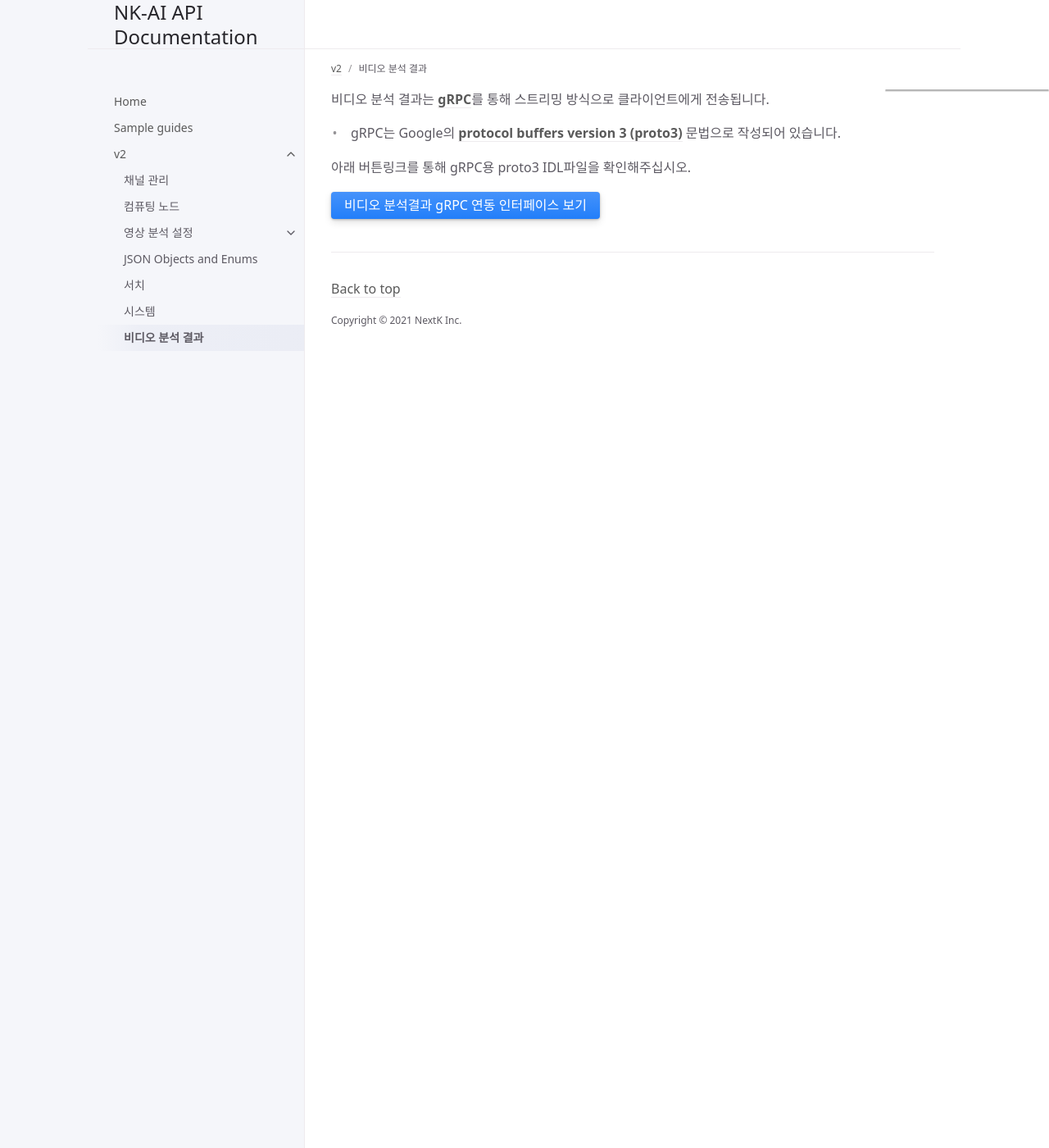
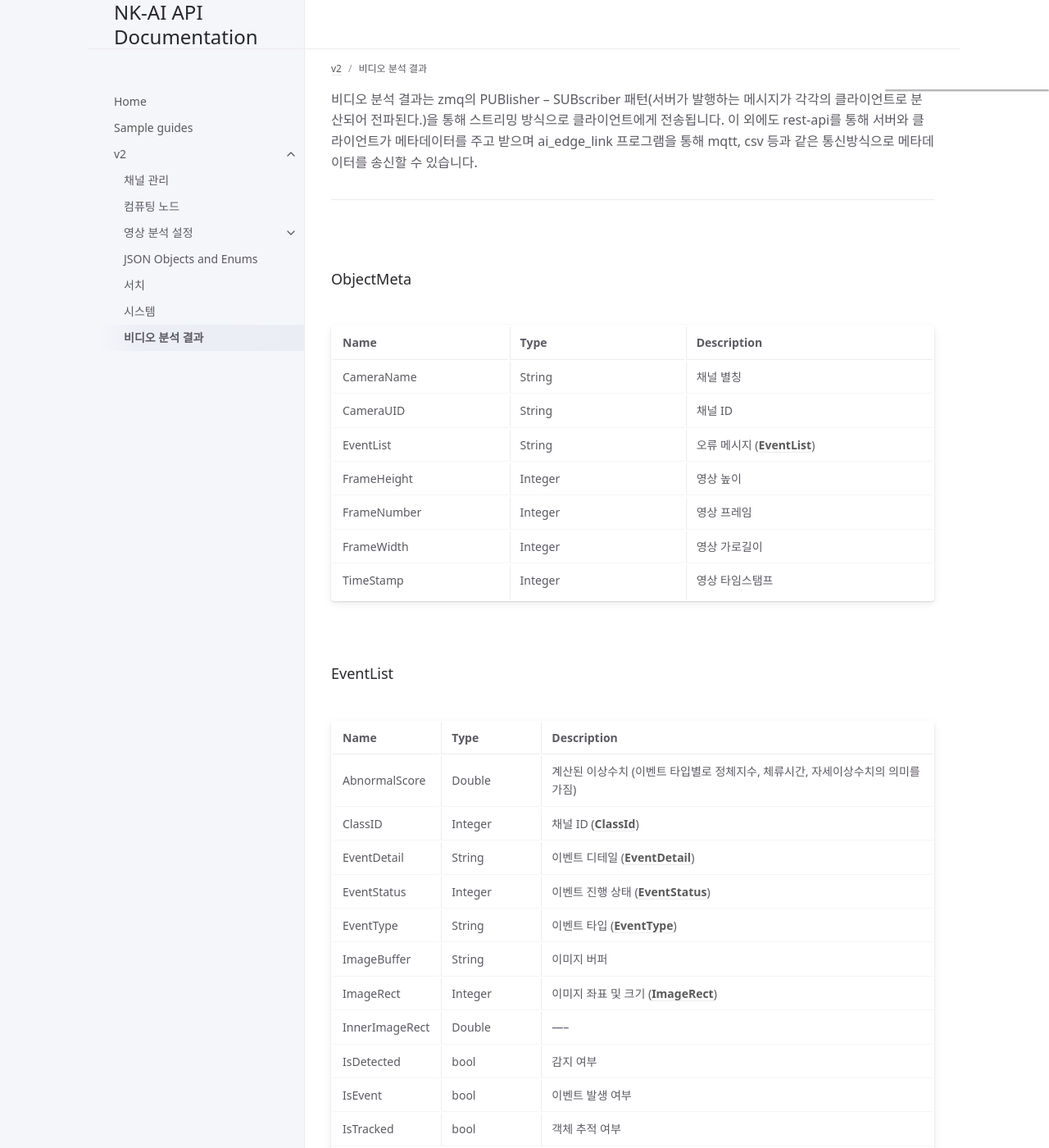
Before and after one commit to uteakO/rest-api, a Jekyll site: the page built from docs/v2/va_results.md, in a window 1280 px wide and 1400 px high. Shown: the whole window at 82% size. Built offline with Jekyll 4.4.1, drawn with Linux system fonts in a browser that asks for light colours; some of the changed text lies outside the part shown.

Commit message:
feat : ObjectMeta

```diff
--- a/docs/v2/va_results.md
+++ b/docs/v2/va_results.md
@@ -5,13 +5,143 @@ nav_order: 8
 parent: v2
 has_children: false
 # permalink: /docs/v2
+
 ---
 
+비디오 분석 결과는 zmq의 PUBlisher – SUBscriber 패턴(서버가 발행하는 메시지가 각각의 클라이언트로 분산되어 전파된다.)을 통해 스트리밍 방식으로 클라이언트에게 전송됩니다.
+이 외에도 rest-api를 통해 서버와 클라이언트가 메타데이터를 주고 받으며 ai_edge_link 프로그램을 통해 mqtt, csv 등과 같은 통신방식으로 메타데이터를 송신할 수 있습니다.
 
-비디오 분석 결과는 **[gRPC](https://grpc.io/docs/what-is-grpc/introduction/)**를 통해 스트리밍 방식으로 클라이언트에게 전송됩니다.
+---
 
- - gRPC는 Google의 **[protocol buffers version 3 (proto3)](https://developers.google.com/protocol-buffers/docs/proto3)** 문법으로 작성되어 있습니다.
+<br>
 
-아래 버튼링크를 통해 gRPC용 proto3 IDL파일을 확인해주십시오.
+### ObjectMeta
 
-[비디오 분석결과 gRPC 연동 인터페이스 보기](https://github.com/nextk-developer/protobuf/blob/master/vameta.proto){: .btn .btn-blue }
+<br>
+
+| Name | Type | Description |
+| :---- | :---- |:---- |
+| CameraName | String | 채널 별칭 |
+| CameraUID | String | 채널 ID |
+| EventList | String | 오류 메시지 (**[EventList](va_results.md#eventlist)**) |
+| FrameHeight | Integer | 영상 높이 |
+| FrameNumber | Integer | 영상 프레임 |
+| FrameWidth | Integer | 영상 가로길이 |
+| TimeStamp | Integer | 영상 타임스탬프 |
+
+<br>
+
+### EventList
+
+<br>
+
+| Name | Type | Description |
+| :---- | :---- |:---- |
+| AbnormalScore | Double | 계산된 이상수치 (이벤트 타입별로 정체지수, 체류시간, 자세이상수치의 의미를 가짐) |
+| ClassID | Integer | 채널 ID (**[ClassId](models.md#classid)**) |
+| EventDetail | String | 이벤트 디테일 (**[EventDetail](va_results.md#eventdetail)**) |
+| EventStatus | Integer | 이벤트 진행 상태 (**[EventStatus](va_results.md#eventstatus)**) |
+| EventType | String | 이벤트 타입 (**[EventType](models.md#eventtype)**) |
+| ImageBuffer | String | 이미지 버퍼 |
+| ImageRect | Integer | 이미지 좌표 및 크기 (**[ImageRect](va_results.md#imagerect)**) |
+| InnerImageRect | Double | ----- |
+| IsDetected | bool | 감지 여부 |
+| IsEvent | bool | 이벤트 발생 여부 |
+| IsTracked | bool | 객체 추적 여부 |
+| ObjectColor | Integer | 바운딩 박스 색상 (**[ObjectColor](va_results.md#objectcolor)**) |
+| ObjectID | String | 객체 ID |
+| RoiInfo | Integer | 관심 영역 정보 (**[RoiInfo](va_results.md#roi-info)**) |
+| StayTime | String | 체류 시간 |
+
+<br>
+
+### Roi Info
+
+<br>
+
+| Name | Type | Description |
+| :---- | :---- |:---- |
+| RoiUid | String | 관심 영역 ID |
+| RoiName | String | 관심 영역 별칭 |
+| ~~RoiColor~~ | ~~Integer~~ | ~~관심 영역 색상 (**[ObjectColor](va_results.md#objectcolor)**)~~ |
+| ObjectCount | Integer | 현재 영역안의 객체 수 |
+| EnteredCount | Integer | 영역안에 진입한 총 객체 수 |
+| ExitedCount | Integer | 영역밖으로 진출한 총 객체 수 |
+| AvgStayTime | Double | 평균 체류 시간 |
+
+<br>
+
+### EventDetail
+
+<br>
+
+| Name | Type | Description |
+| :---- | :---- |:---- |
+| EventScore | Integer | --- |
+| Face | JasonObject[] | 얼굴 정보 (**[Face](va_result.md#face)**) |
+| FaceUID | String | 객체 ID |
+| KeyPoints | JasonObject[] | 키 포인트 (**[KeyPoints](va_result.md#keypoints)**) |
+
+<br>
+
+### ImageRect
+
+<br>
+
+| Name | Type | Description |
+| :---- | :---- |:---- |
+| Height | Double | 이미지 높이 |
+| Width | Double | 이미지 가로길이 |
+| X | Double | 이미지 X 좌표 |
+| Y | Double | 이미지 Y 좌표 |
+
+<br>
+
+### Face
+
+<br>
+
+| Name | Type | Description |
+| :---- | :---- |:---- |
+| Age | Integer | 객체 나이 |
+| Gender | Integer | 객체 성별 |
+| Name | String | 객체 이름 |
+
+<br>
+
+### KeyPoints
+
+<br>
+
+| Name | Type | Description |
+| :---- | :---- |:---- |
+| Score | Double | 정확도 |
+| X | Double | 키 포인트 X좌표 |
+| Y | Double | 키 포인트 Y좌표 |
+
+<br>
+
+### ObjectColor
+
+<br>
+
+| Name | Type | Description |
+| :---- | :---- |:---- |
+| R | Integer | 빨강 |
+| G | Integer | 초록|
+| B | Integer| 파랑 |
+
+<br>
+
+### EventStatus
+
+<br>
+
+| Value | Description |
+| :---- | :---- |
+| -1 | 이벤트 미발생 |
+| 0 | 이벤트 발생 |
+| 1 | 이벤트 지속 |
+| 2 | 이벤트 종료 |
+
+<br>
```
